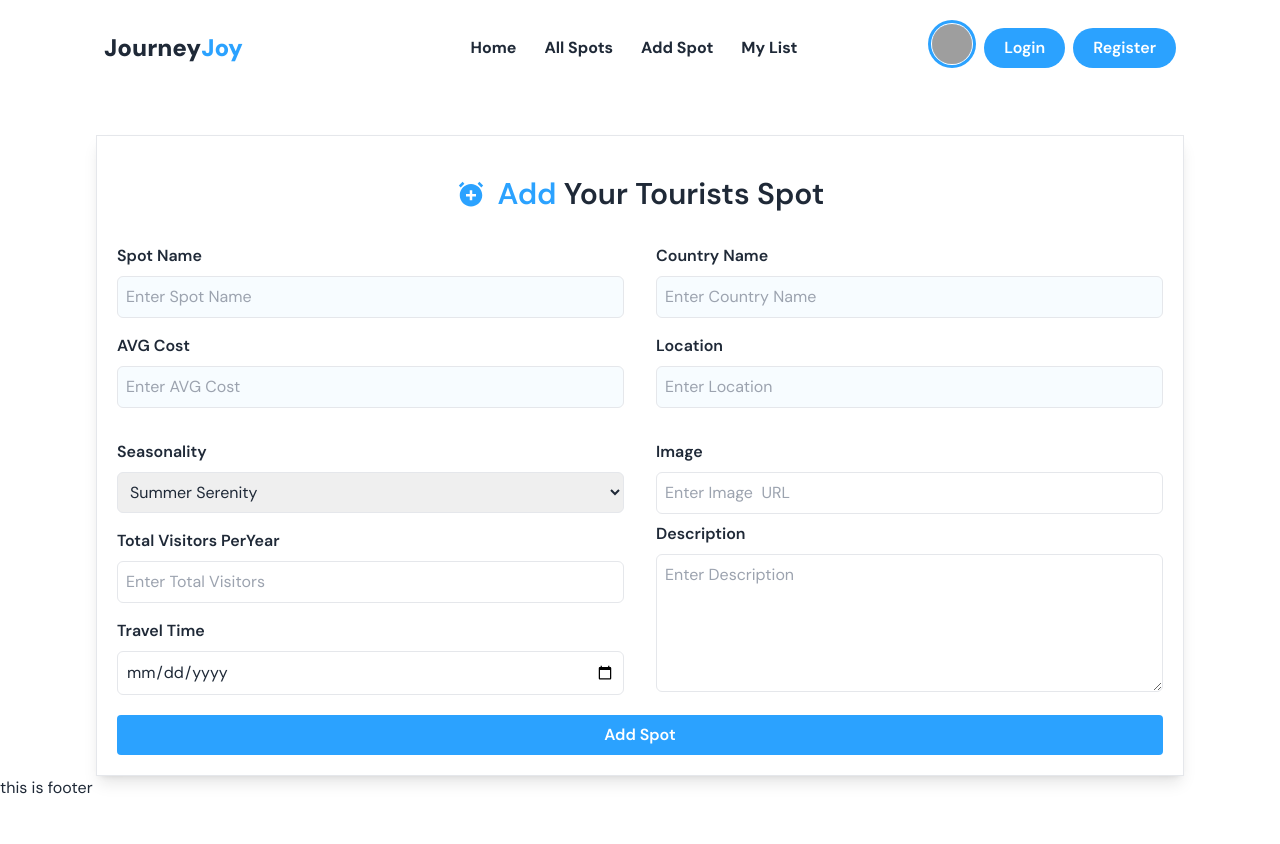
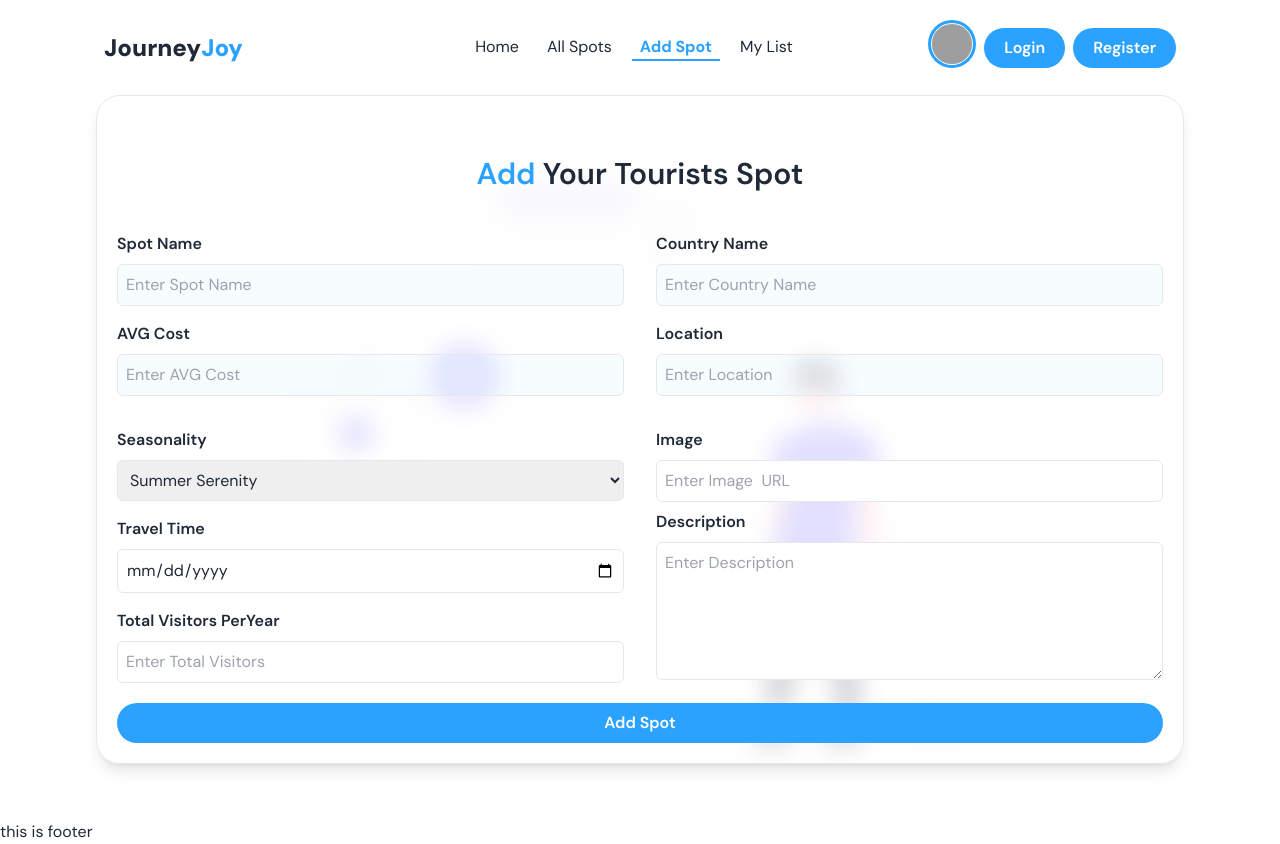
Before and after one commit to al-amin90/journey-joy-client, a React (Vite) app: page /addSpot in a window 1280 px wide. Before the commit the page ends 800 px from the top, so only its background shows below. Built offline with nearby package versions, Linux system fonts and the light colour scheme; grey boxes are pictures that could not be loaded.

Commit message:
navlink[activeRoute] add spot design added

```diff
--- a/src/Pages/AddSpot/AddSpot.jsx
+++ b/src/Pages/AddSpot/AddSpot.jsx
@@ -1,4 +1,5 @@
-import { BiSolidAlarmAdd } from "react-icons/bi";
+import { MdPlaylistAddCircle } from "react-icons/md";
+import add from "../../assets/add.png"
 
 const AddSpot = () => {
     const update = false
@@ -23,14 +24,13 @@ const AddSpot = () => {
     }
 
     return (
-        <div className="max-w-[1920px] mx-auto md:w-[85%] pt-10">
-            <div className="shadow-lg p-5 border">
+        <div className="pb-14 bg-contain bg-center bg-no-repeat"
+            style={{ backgroundImage: `url(${add})` }}
+        >
+            <div className="shadow-lg rounded-3xl bg-white/80 backdrop-blur-md p-5 border mx-auto md:w-[85%] pt-10">
                 {/* Heading */}
-                <div className="mt-5 mb-8">
+                <div className="mt-5 mb-10">
                     <p className="flex items-center justify-center text-3xl font-semibold">
-                        <span className="mr-3 text-[#2BA2FF]">
-                            <BiSolidAlarmAdd />
-                        </span>
                         <span className="">
                             <span className="text-[#2BA2FF]">
                                 {update ? "Update " : "Add "}
@@ -91,18 +91,6 @@ const AddSpot = () => {
                                 <option defaultValue="Sunny Spectacle">Sunny Spectacle</option>
                             </select>
 
-                            <label className="block mt-4 font-semibold mb-2 " htmlFor="visitors">
-                                Total Visitors PerYear
-                            </label>
-                            <input
-                                className="w-full p-2 border rounded-md focus:outline-[#2BA2FF]"
-                                defaultValue={"" || ""}
-                                type="number"
-                                placeholder="Enter Total Visitors"
-                                id="visitors"
-                                name="visitors"
-                            />
-
                             <label className="block mt-4 font-semibold mb-2 " htmlFor="travel_time">
                                 Travel Time
                             </label>
@@ -115,6 +103,17 @@ const AddSpot = () => {
                                 name="travel_time"
                             />
 
+                            <label className="block mt-4 font-semibold mb-2 " htmlFor="visitors">
+                                Total Visitors PerYear
+                            </label>
+                            <input
+                                className="w-full p-2 border rounded-md focus:outline-[#2BA2FF]"
+                                defaultValue={"" || ""}
+                                type="number"
+                                placeholder="Enter Total Visitors"
+                                id="visitors"
+                                name="visitors"
+                            />
 
                         </div>
                         {/* Right side */}
@@ -174,7 +173,7 @@ const AddSpot = () => {
                     </div>
 
                     <input
-                        className="px-4 w-full py-2 mt-4 rounded hover:bg-[#0593ff]  bg-[#2BA2FF] duration-200 text-white cursor-pointer font-semibold"
+                        className="px-4 w-full py-2 mt-4  hover:bg-[#0593ff]  bg-[#2BA2FF] duration-200 rounded-full text-white cursor-pointer font-semibold"
                         type="submit"
                         value={update ? "Update Spot" : "Add Spot"}
                     />
--- a/src/sharedPage/Navbar/Navbar.jsx
+++ b/src/sharedPage/Navbar/Navbar.jsx
@@ -1,12 +1,34 @@
 import React from 'react';
-import { Link } from 'react-router-dom';
+import { Link, NavLink } from 'react-router-dom';
 
 const Navbar = () => {
     const NavLinks = <>
-        <Link to="/" className='text-base mr-3 px-2 hover:border-b-2 border-[#2BA2FF] hover:text-[#2BA2FF] font-bold'>Home</Link>
-        <Link className='text-base mr-3 px-2 hover:border-b-2 border-[#2BA2FF] hover:text-[#2BA2FF] font-bold'>All Spots</Link>
-        <Link to="/addSpot" className='text-base mr-3 px-2 hover:border-b-2 border-[#2BA2FF] hover:text-[#2BA2FF] font-bold'>Add Spot</Link>
-        <Link className='text-base mr-3 px-2 hover:border-b-2 border-[#2BA2FF] hover:text-[#2BA2FF] font-bold'>My List</Link>
+        <NavLink
+            to="/"
+            className={({ isActive, isPending }) =>
+                isPending ? "pending" : isActive ? "border-b-2 mr-3 px-2 text-base text-[#2BA2FF] border-[#2BA2FF] font-bold" : "text-base mr-3 px-2 hover:border-b-2  hover:text-[#2BA2FF] "
+            }>Home
+        </NavLink>
+        <NavLink
+            to="/allSpot"
+            className={({ isActive, isPending }) =>
+                isPending ? "pending" : isActive ? "border-b-2 mr-3 px-2 text-base text-[#2BA2FF] border-[#2BA2FF] font-bold" : "text-base mr-3 px-2 hover:border-b-2  hover:text-[#2BA2FF] "
+            }>All Spots
+        </NavLink>
+        <NavLink
+            to="/addSpot"
+            className={({ isActive, isPending }) =>
+                isPending ? "pending" : isActive ? "border-b-2 mr-3 px-2 text-base text-[#2BA2FF] border-[#2BA2FF] font-bold" : "text-base mr-3 px-2 hover:border-b-2  hover:text-[#2BA2FF] "
+            }>Add Spot
+        </NavLink>
+        <NavLink
+            to="/myList"
+            className={({ isActive, isPending }) =>
+                isPending ? "pending" : isActive ? "border-b-2 mr-3 px-2 text-base text-[#2BA2FF] border-[#2BA2FF] font-bold" : "text-base mr-3 px-2 hover:border-b-2  hover:text-[#2BA2FF] "
+            }>My List
+        </NavLink>
+
+
     </>
 
     return (
```
Also changed, not shown: src/assets/add.png (added).
